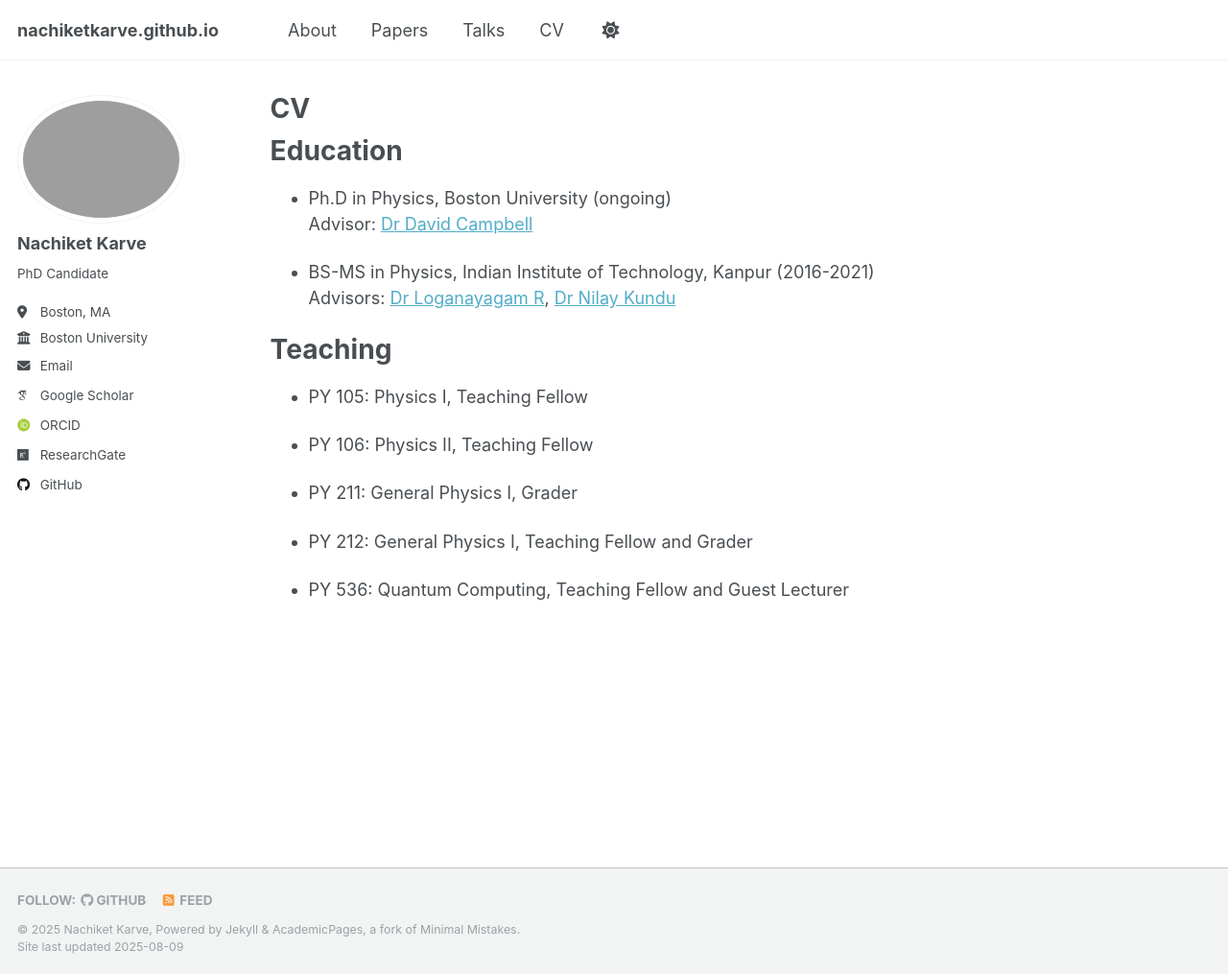
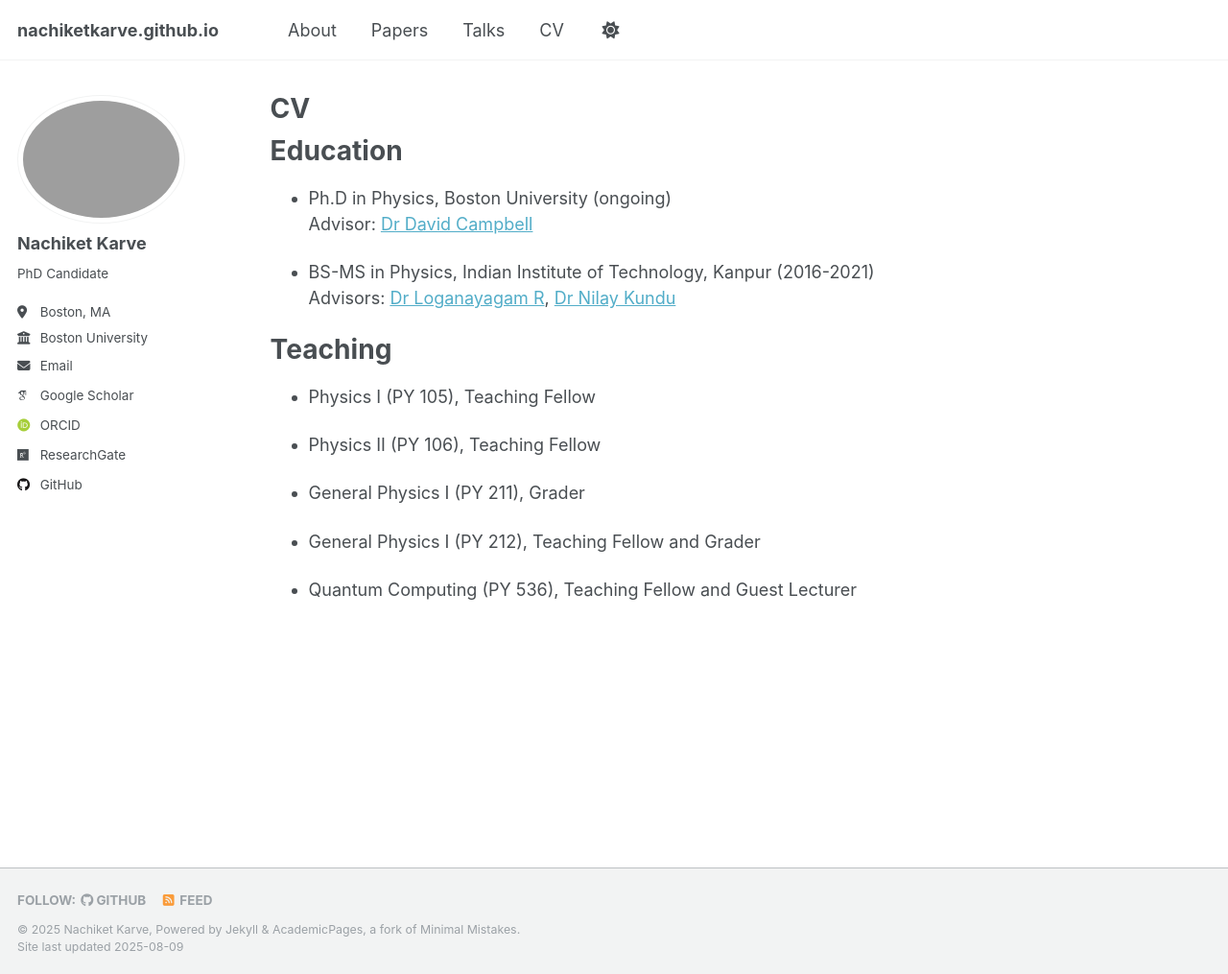
Before and after one commit to nachiketkarve/nachiketkarve.github.io, a Jekyll site: the page built from _pages/cv.md, in a window 1280 px wide and 1015 px high. Shown: the whole window at 96% size. Built offline with Jekyll 4.4.1, drawn with Linux system fonts in a browser that asks for light colours; some web fonts are replaced.

Commit message:
Initial Commit

```diff
--- a/_pages/cv.md
+++ b/_pages/cv.md
@@ -20,12 +20,12 @@ Education
 
 Teaching
 ===
-* PY 105: Physics I, Teaching Fellow
+* Physics I (PY 105), Teaching Fellow
 
-* PY 106: Physics II, Teaching Fellow
+* Physics II (PY 106), Teaching Fellow
 
-* PY 211: General Physics I, Grader
+* General Physics I (PY 211), Grader
 
-* PY 212: General Physics I, Teaching Fellow and Grader
+* General Physics I (PY 212), Teaching Fellow and Grader
 
-* PY 536: Quantum Computing, Teaching Fellow and Guest Lecturer
+* Quantum Computing (PY 536), Teaching Fellow and Guest Lecturer
```
